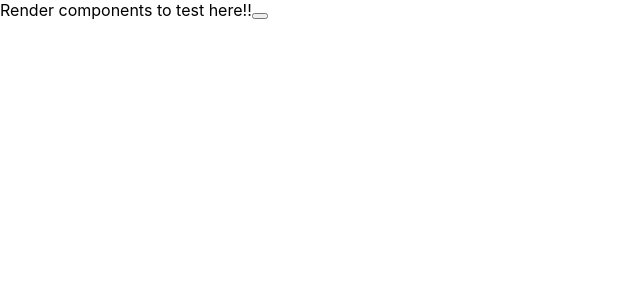
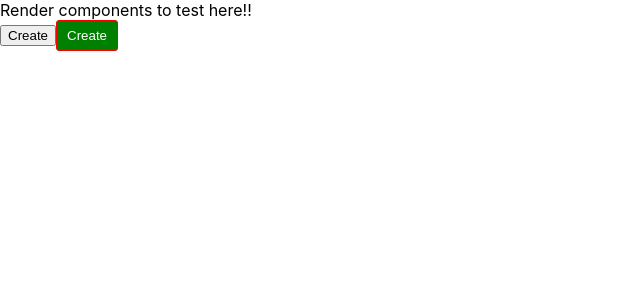
Before and after one commit to G3-Code/draganddrop, a React (Create React App) app in the folder dnd/: page / in a window 1280 px wide. Shown: the top 300 px of the page, without its empty margins (0-640 px from the left). Built offline with nearby package versions, Linux system fonts and the light colour scheme.

Commit message:
Added a pseudo class and a props for button

```diff
--- a/dnd/src/App.js
+++ b/dnd/src/App.js
@@ -3,16 +3,24 @@ import React from "react";
 import styled from "styled-components";
 
 const Button = styled.button`
-background:blue,
-border-radius:3px,
-border:  1px solid red,
-padding: 20px`;
+  background: ${props => (props.primary ? "red" : "green")};
+  border-radius: 3px;
+  border: 1px solid red;
+  padding: 7px 10px;
+  color: #fff;
+  &:hover {
+    color: blue;
+  }
+`;
 
 function App() {
   return (
     <div>
       Render components to test here!!
-      <Button />
+      <div>
+        <button>Create</button>
+        <Button>Create </Button>
+      </div>
     </div>
   );
 }
```
